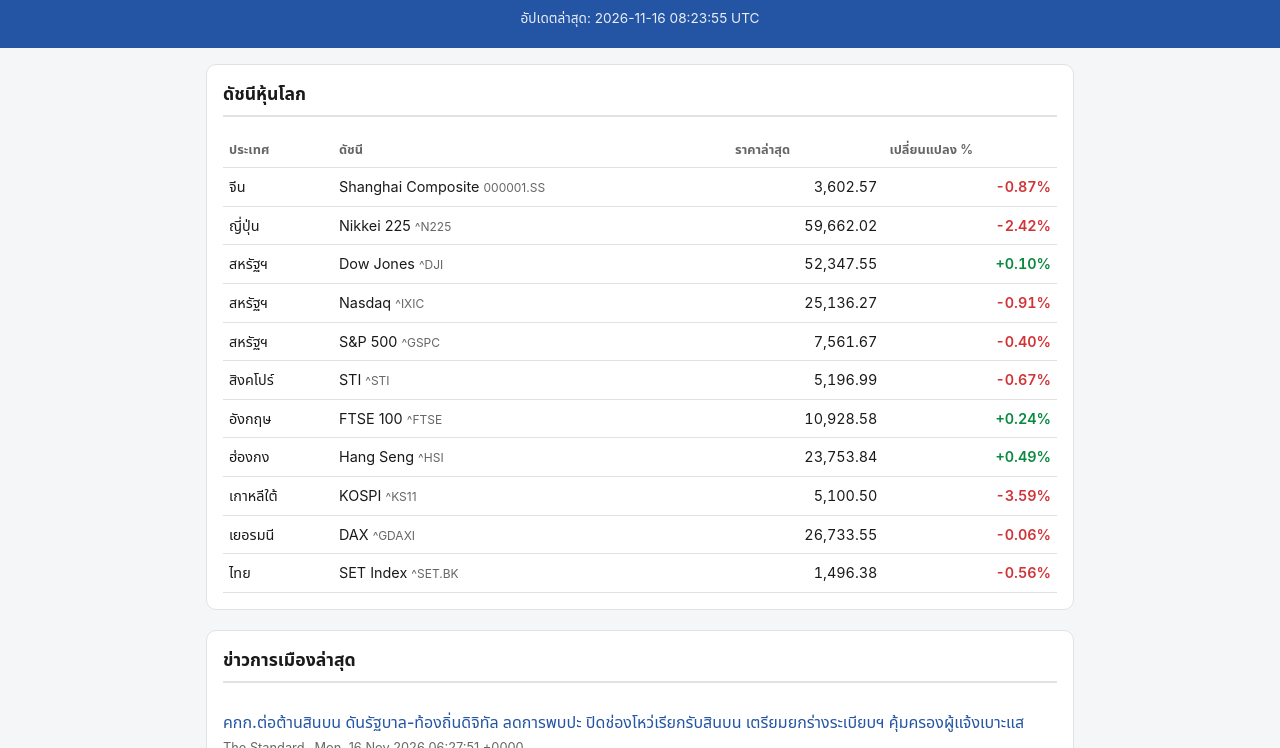
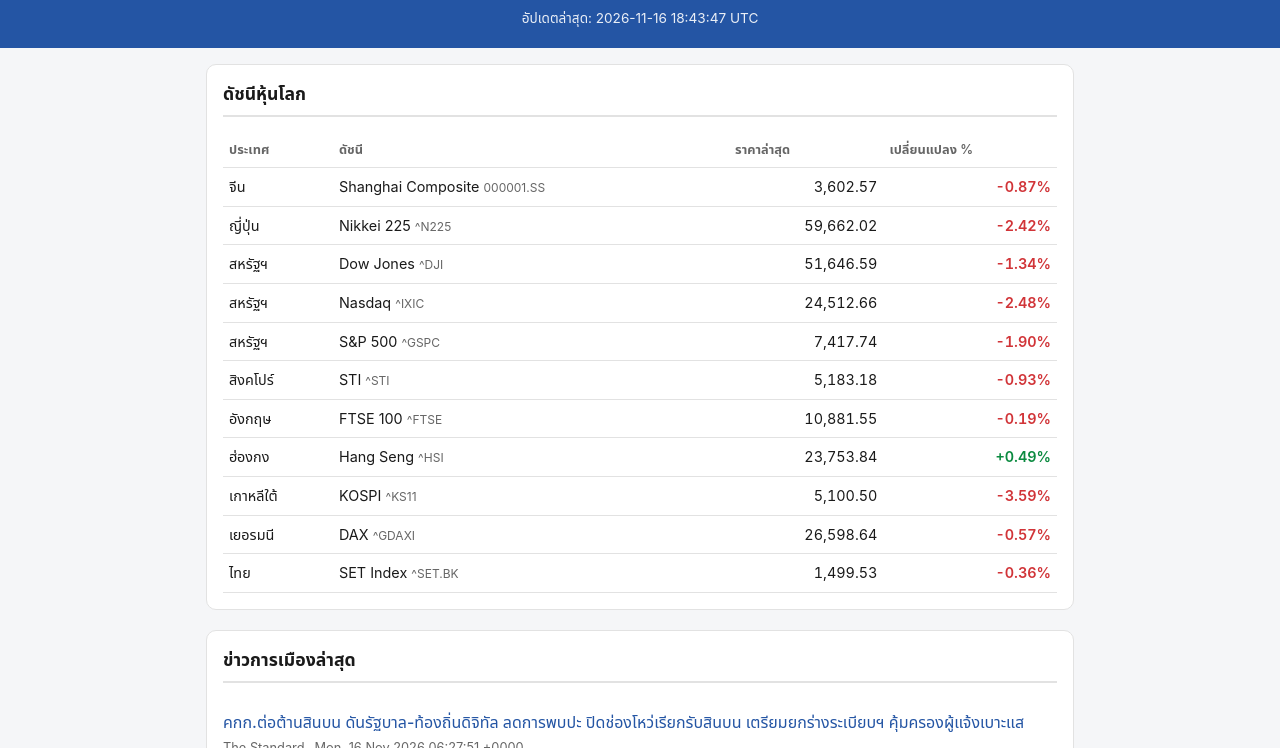
Before and after one commit to krittinpanbun-design/political-news-collector, a plain HTML site: page docs/index.html in a window 1280 px wide. Shown: the part 52-800 px from the top of the page. Drawn offline with Linux system fonts and the light colour scheme.

Commit message:
chore: auto-update news and stock indices [skip ci]

```diff
--- a/docs/index.html
+++ b/docs/index.html
@@ -129,7 +129,7 @@
 <body>
 <header>
   <h1>ข่าวการเมือง &amp; ดัชนีหุ้นโลก</h1>
-  <div class="updated">อัปเดตล่าสุด: 2026-11-16 08:23:55 UTC</div>
+  <div class="updated">อัปเดตล่าสุด: 2026-11-16 18:43:47 UTC</div>
 </header>
 <main>
   <section id="indices">
@@ -141,15 +141,15 @@
       <tbody>
 <tr><td>จีน</td><td>Shanghai Composite <span class="symbol">000001.SS</span></td><td class="num">3,602.57</td><td class="num down">-0.87%</td></tr>
 <tr><td>ญี่ปุ่น</td><td>Nikkei 225 <span class="symbol">^N225</span></td><td class="num">59,662.02</td><td class="num down">-2.42%</td></tr>
-<tr><td>สหรัฐฯ</td><td>Dow Jones <span class="symbol">^DJI</span></td><td class="num">52,347.55</td><td class="num up">+0.10%</td></tr>
-<tr><td>สหรัฐฯ</td><td>Nasdaq <span class="symbol">^IXIC</span></td><td class="num">25,136.27</td><td class="num down">-0.91%</td></tr>
-<tr><td>สหรัฐฯ</td><td>S&amp;P 500 <span class="symbol">^GSPC</span></td><td class="num">7,561.67</td><td class="num down">-0.40%</td></tr>
-<tr><td>สิงคโปร์</td><td>STI <span class="symbol">^STI</span></td><td class="num">5,196.99</td><td class="num down">-0.67%</td></tr>
-<tr><td>อังกฤษ</td><td>FTSE 100 <span class="symbol">^FTSE</span></td><td class="num">10,928.58</td><td class="num up">+0.24%</td></tr>
+<tr><td>สหรัฐฯ</td><td>Dow Jones <span class="symbol">^DJI</span></td><td class="num">51,646.59</td><td class="num down">-1.34%</td></tr>
+<tr><td>สหรัฐฯ</td><td>Nasdaq <span class="symbol">^IXIC</span></td><td class="num">24,512.66</td><td class="num down">-2.48%</td></tr>
+<tr><td>สหรัฐฯ</td><td>S&amp;P 500 <span class="symbol">^GSPC</span></td><td class="num">7,417.74</td><td class="num down">-1.90%</td></tr>
+<tr><td>สิงคโปร์</td><td>STI <span class="symbol">^STI</span></td><td class="num">5,183.18</td><td class="num down">-0.93%</td></tr>
+<tr><td>อังกฤษ</td><td>FTSE 100 <span class="symbol">^FTSE</span></td><td class="num">10,881.55</td><td class="num down">-0.19%</td></tr>
 <tr><td>ฮ่องกง</td><td>Hang Seng <span class="symbol">^HSI</span></td><td class="num">23,753.84</td><td class="num up">+0.49%</td></tr>
 <tr><td>เกาหลีใต้</td><td>KOSPI <span class="symbol">^KS11</span></td><td class="num">5,100.50</td><td class="num down">-3.59%</td></tr>
-<tr><td>เยอรมนี</td><td>DAX <span class="symbol">^GDAXI</span></td><td class="num">26,733.55</td><td class="num down">-0.06%</td></tr>
-<tr><td>ไทย</td><td>SET Index <span class="symbol">^SET.BK</span></td><td class="num">1,496.38</td><td class="num down">-0.56%</td></tr>
+<tr><td>เยอรมนี</td><td>DAX <span class="symbol">^GDAXI</span></td><td class="num">26,598.64</td><td class="num down">-0.57%</td></tr>
+<tr><td>ไทย</td><td>SET Index <span class="symbol">^SET.BK</span></td><td class="num">1,499.53</td><td class="num down">-0.36%</td></tr>
       </tbody>
     </table>
   </section>
```
Also changed, not shown: 1 other file.
